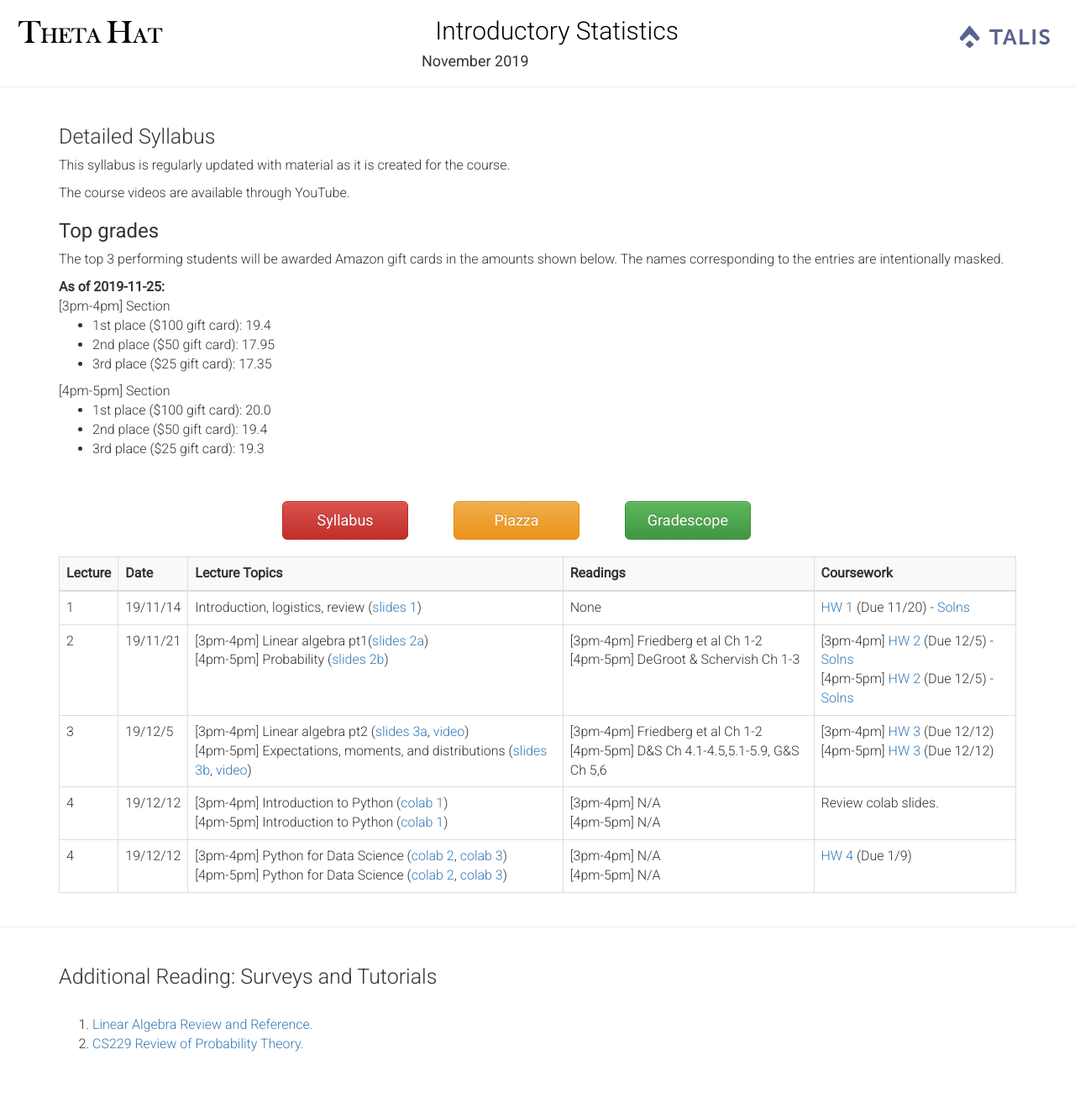
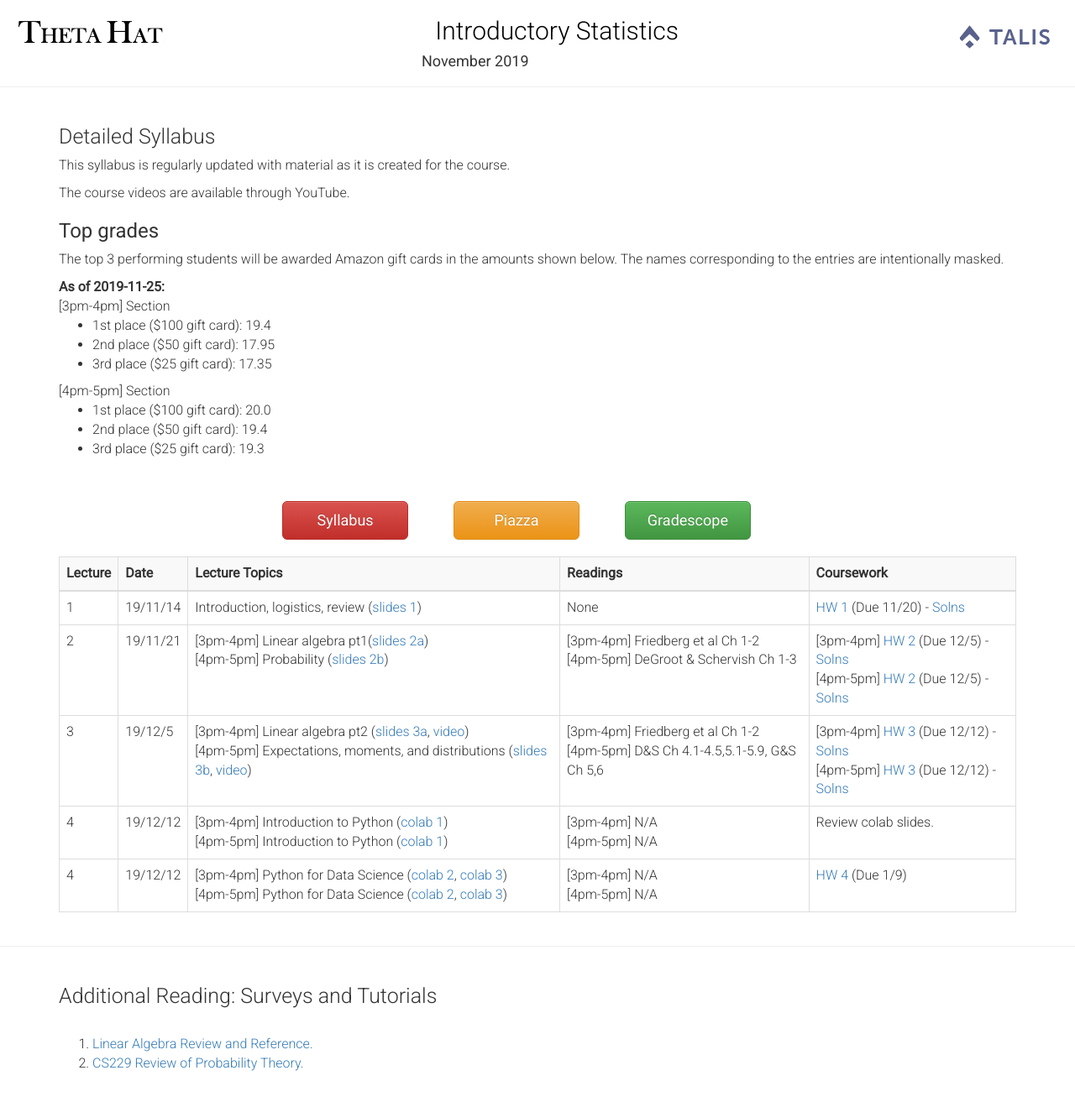
Before and after one commit to talisstats/talisstats.github.io, a Jekyll site: the page syllabus.html, which Jekyll copies as it is, in a window 1280 px wide. Shown: the whole page at 84% size. Built offline with Jekyll 4.4.1, drawn with Linux system fonts in a browser that asks for light colours; nearby versions of some CDN libraries; before the commit the page ends 1296 px from its top, so only the background shows below that.

Commit message:
Adds hw3 solns

```diff
--- a/syllabus.html
+++ b/syllabus.html
@@ -128,8 +128,8 @@
       [4pm-5pm] D&S Ch 4.1-4.5,5.1-5.9, G&S Ch 5,6 </br>
     </td>
     <td>
-      [3pm-4pm] <a href="assets/hw/hw3a.pdf">HW 3</a> (Due 12/12) </br>
-      [4pm-5pm] <a href="assets/hw/hw3b.pdf">HW 3</a> (Due 12/12)
+      [3pm-4pm] <a href="assets/hw/hw3a.pdf">HW 3</a> (Due 12/12) - <a href="assets/hw/hw3a_soln.pdf">Solns</a></br>
+      [4pm-5pm] <a href="assets/hw/hw3b.pdf">HW 3</a> (Due 12/12) - <a href="assets/hw/hw3b_soln.pdf">Solns</a>
     </td>
   </tr>
 
```
Also changed, not shown: 4 other files.
